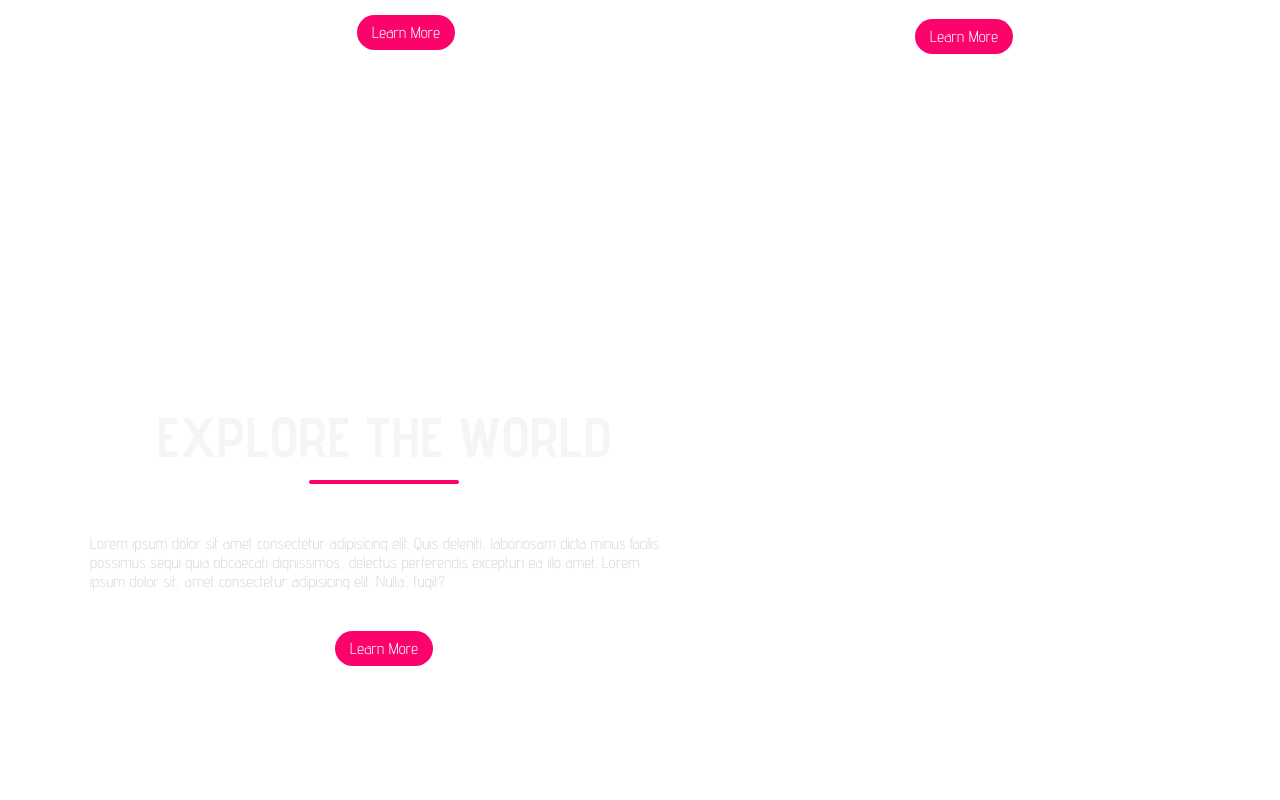
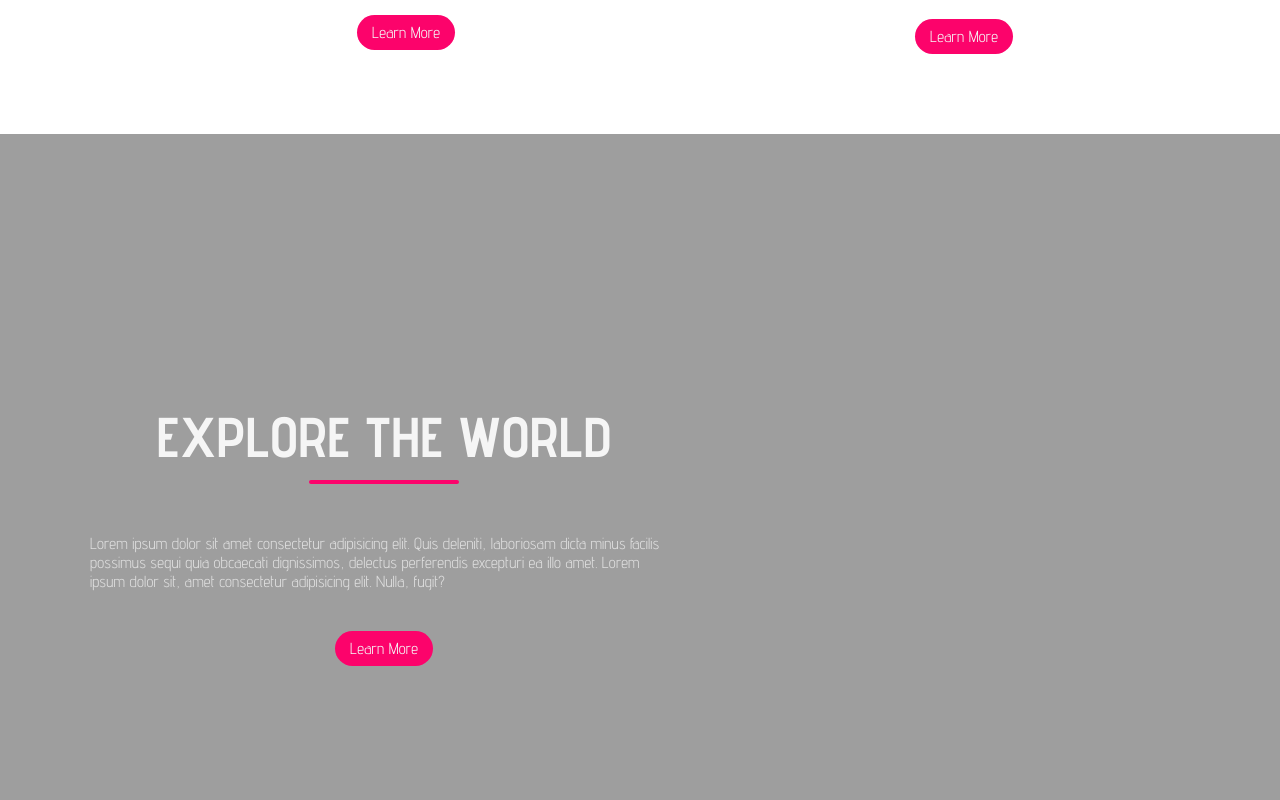
Before and after one commit to JannatulLima9575/Responsive-Adventure-website, a plain HTML site: page index.html in a window 1280 px wide. Shown: the part 1500-2300 px from the top of the page. Drawn offline with Linux system fonts and the light colour scheme; the site is published under a folder, as on GitHub Pages, so addresses that start at the root find nothing.

Commit message:
updated explore image

```diff
--- a/css/style.css
+++ b/css/style.css
@@ -125,7 +125,7 @@ p {
 .explore {
   width: 100%;
   height: 100vh;
-  background-image: url(/images/bg2.png);
+  background-image: url("../images/bg2.png");
   background-position: center;
   background-size: cover;
   background-repeat: no-repeat;
```
